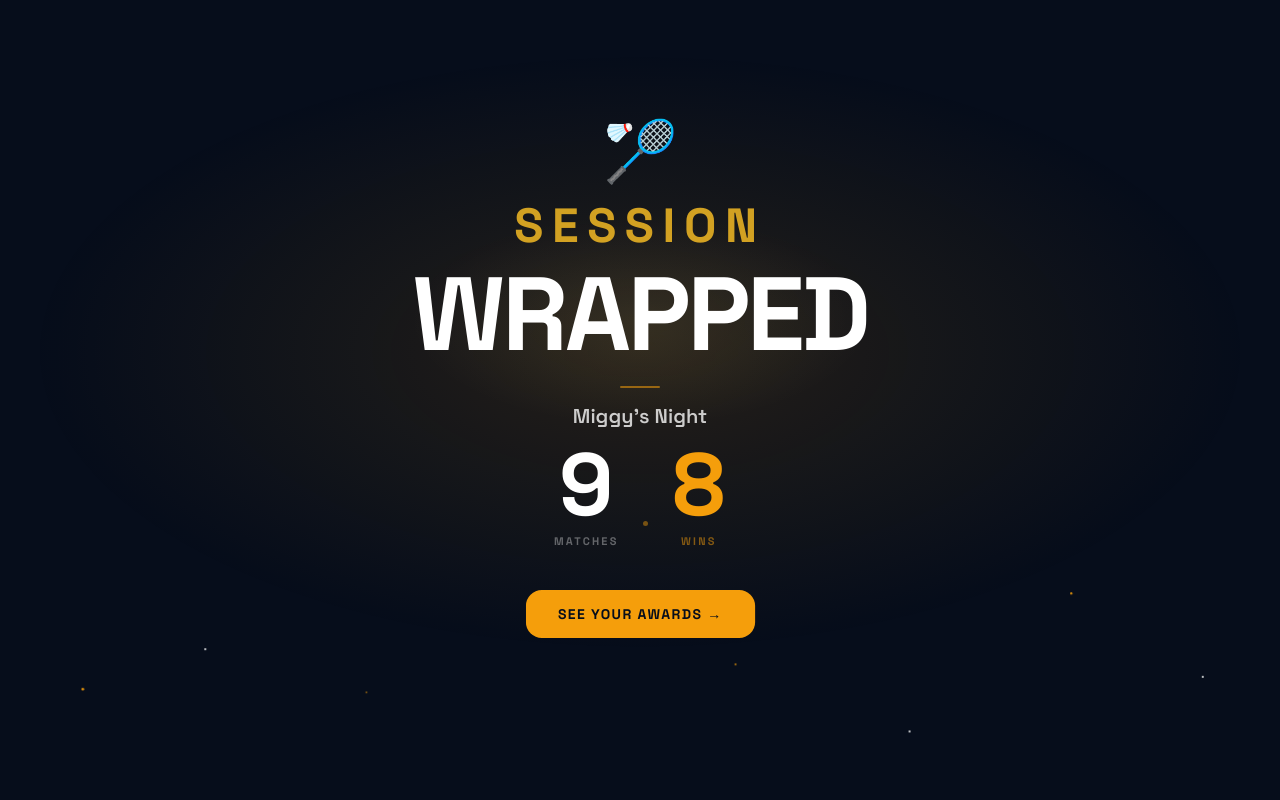
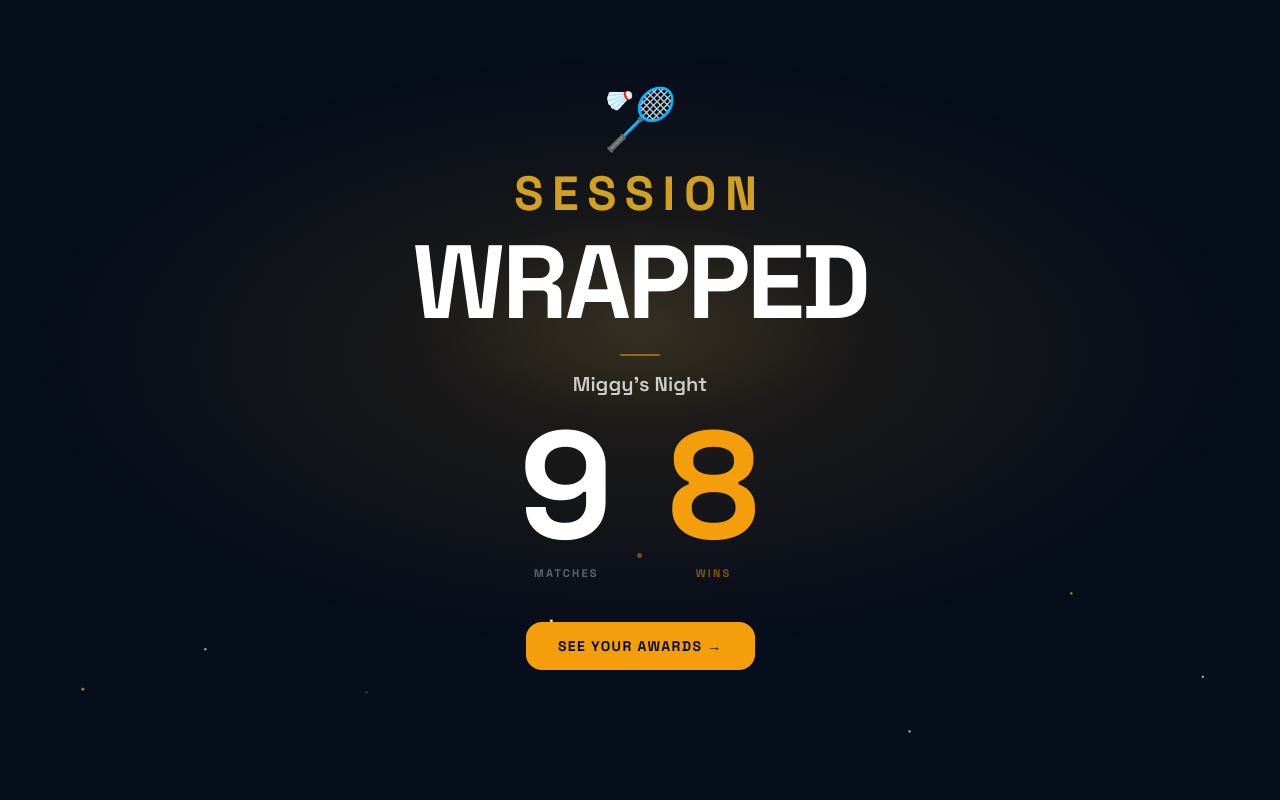
Before and after one commit to Nayzjuan/badminton-app, a Next.js app: page /wrapped/preview in a window 1280 px wide. Both pictures are taken after a click on the button "▶ PLAY INTRO". Shown: the top 800 px of the page. Built offline with nearby package versions, Linux system fonts and the light colour scheme.

Commit message:
fix: increase Matches/Wins numbers from 3.5rem→6rem base (clamp 6–9.5rem)

```diff
--- a/src/components/wrapped/wrapped-intro.tsx
+++ b/src/components/wrapped/wrapped-intro.tsx
@@ -253,7 +253,7 @@ export function WrappedIntro({ playerName, games, wins, onDismiss }: WrappedIntr
             <span
               className="font-black tabular-nums leading-none"
               style={{
-                fontSize: "clamp(3.5rem, 16vw, 5.5rem)",
+                fontSize: "clamp(6rem, 26vw, 9.5rem)",
                 color: "#FFFFFF",
               }}
             >
@@ -283,7 +283,7 @@ export function WrappedIntro({ playerName, games, wins, onDismiss }: WrappedIntr
             <span
               className="font-black tabular-nums leading-none"
               style={{
-                fontSize: "clamp(3.5rem, 16vw, 5.5rem)",
+                fontSize: "clamp(6rem, 26vw, 9.5rem)",
                 color: "#F59E0B",
               }}
             >
```
